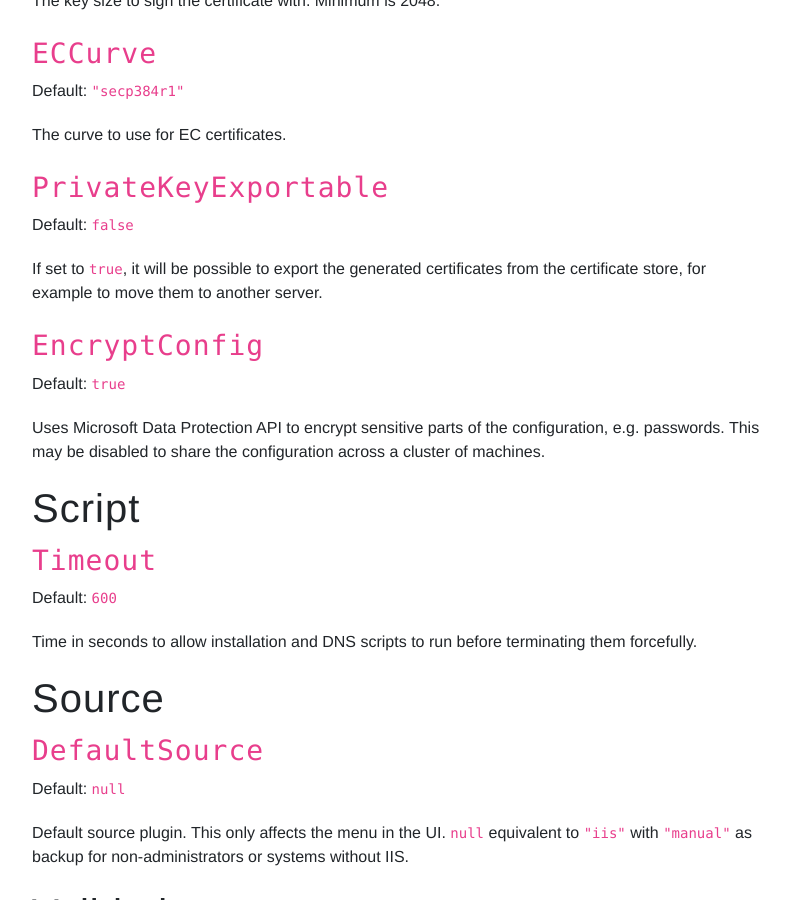
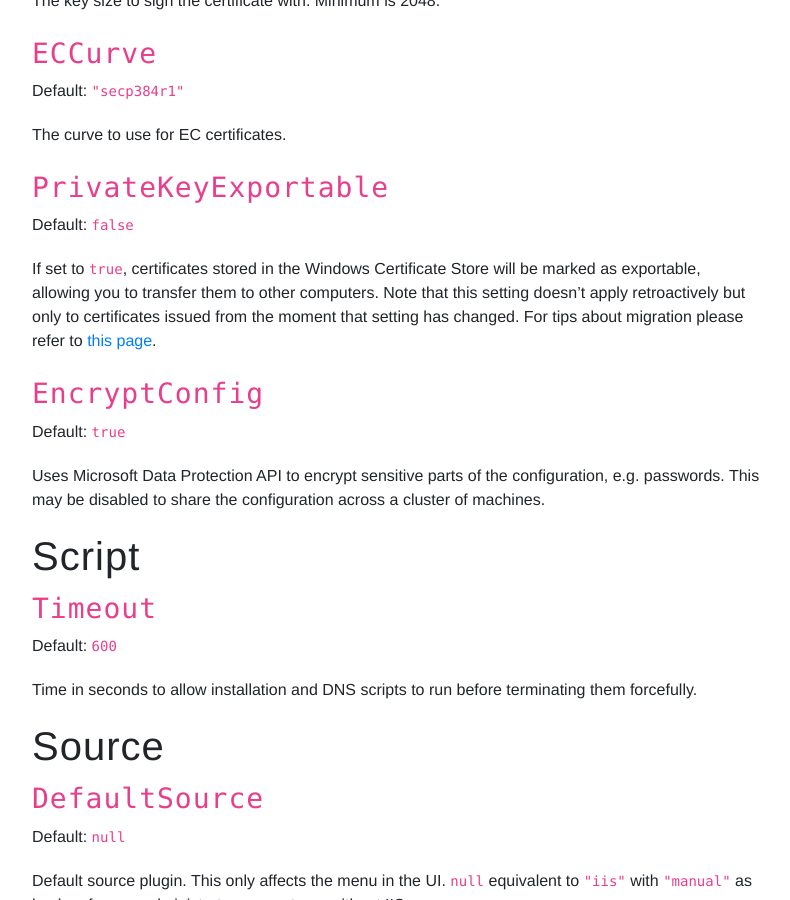
Before and after one commit to win-acme/win-acme.github.io, a Jekyll site: the page built from reference/settings.md, in a window 1280 px wide and 900 px high, scrolled down 7069 px. Shown: the whole window, without its empty margins (433-1223 px from the left). Built offline with Jekyll 4.4.1, drawn with Linux system fonts in a browser that asks for light colours; our own code applies the rules of GitHub Pages for plain Markdown files.

Commit message:
Update settings.md

```diff
--- a/reference/settings.md
+++ b/reference/settings.md
@@ -302,8 +302,11 @@ The curve to use for EC certificates.
 ### `PrivateKeyExportable`
 Default: `false`
 
-If set to `true`, it will be possible to export the generated certificates from
-the certificate store, for example to move them to another server.
+If set to `true`, certificates stored in the Windows Certificate Store
+will be marked as exportable, allowing you to transfer them to other
+computers. Note that this setting doesn't apply retroactively but only
+to certificates issued from the moment that setting has changed.
+For tips about migration please refer to [this page](/manual/migration).
 
 ### `EncryptConfig`
 Default: `true`
```
